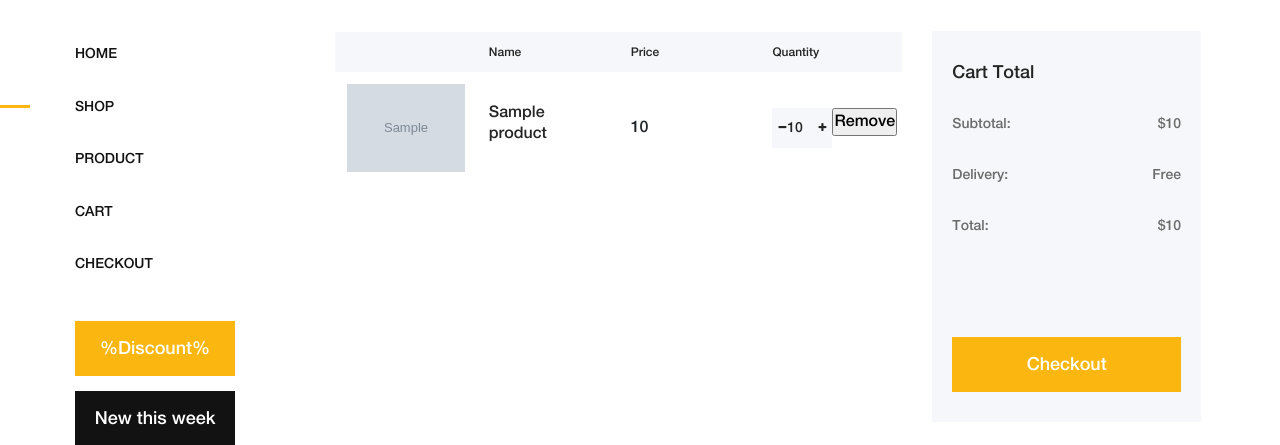
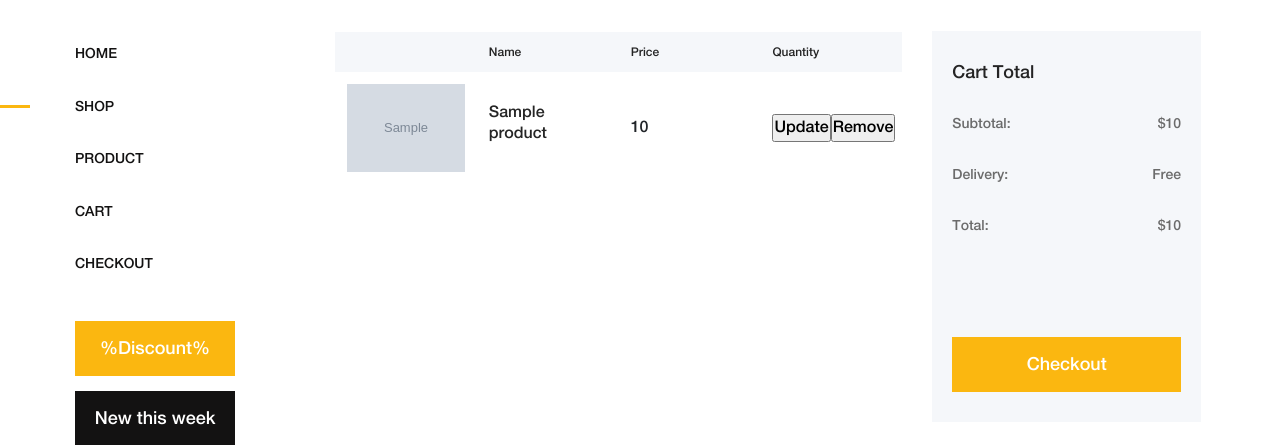
Before and after one commit to masonk16/elegante, a Django app: template templates/cart/detail.html in a window 1280 px wide. Shown: the part 187-632 px from the top of the page. Run offline with Django 4.2, Linux system fonts and the light colour scheme; the template is opened without the code that fills it: most values are stand-ins (such as "Sample title", 1, 10 or a date in 2020); grey boxes marked "Sample" are stand-in pictures; some libraries are stand-ins or nearby versions.

Commit message:
Updating product quantities in the cart

```diff
--- a/templates/cart/detail.html
+++ b/templates/cart/detail.html
@@ -41,11 +41,12 @@
                                     </td>
                                     <td class="qty">
                                         <div class="qty-btn d-flex">
-                                            <div class="quantity">
-                                                <span class="qty-minus" onclick="var effect = document.getElementById('qty'); var qty = effect.value; if( !isNaN( qty ) &amp;&amp; qty &gt; 1 ) effect.value--;return false;"><i class="fa fa-minus" aria-hidden="true"></i></span>
-                                                <input type="number" class="qty-text" id="qty" step="1" min="1" max="20" name="quantity" value="{{ item.quantity }}">
-                                                <span class="qty-plus" onclick="var effect = document.getElementById('qty'); var qty = effect.value; if( !isNaN( qty )) effect.value++;return false;"><i class="fa fa-plus" aria-hidden="true"></i></span>
-                                            </div>
+                                            <form action="{% url "cart:cart_add" product.id %}" method="post">
+                                                {% csrf_token %}
+                                                {{ item.update_quantity_form.quantity }}
+                                                {{ item.update_quantity_form.override }}
+                                                <input type="submit" value="Update">
+                                            </form>
                                             <form action="{% url "cart:cart_remove" product.id %}" method="post">
                                             {% csrf_token %}
                                             <input type="submit" value="Remove">
```
